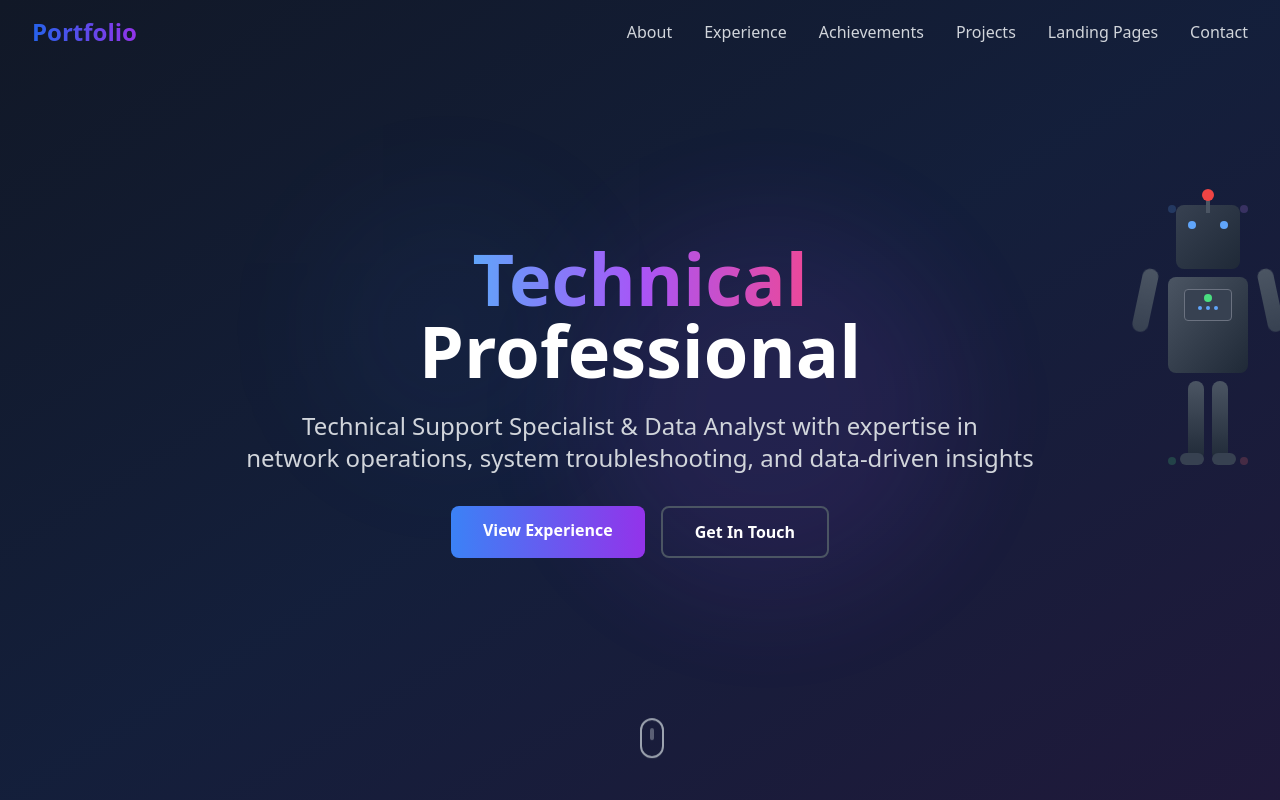
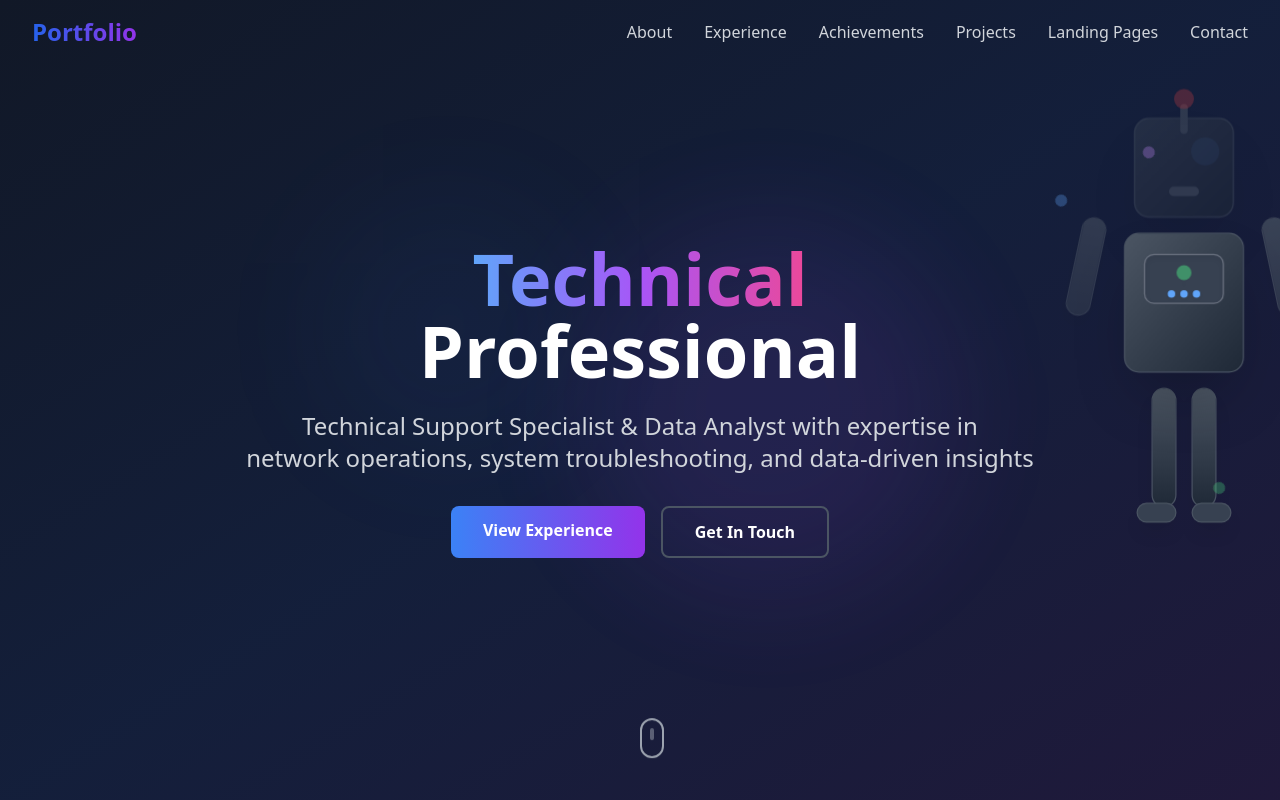
Before and after one commit to ValentinaAkpan/Valentina-portfolio, a React (Vite) app: page / in a window 1280 px wide. Shown: the top 800 px of the page. Built offline with nearby package versions, Linux system fonts and the light colour scheme.

Commit message:
Fix: Show robot on homepage
Ensure the animated robot is visible on the homepage.

```diff
--- a/src/components/Hero.tsx
+++ b/src/components/Hero.tsx
@@ -1,4 +1,3 @@
-
 const Hero = () => {
   return (
     <section className="min-h-screen flex items-center justify-center relative overflow-hidden">
@@ -9,57 +8,59 @@ const Hero = () => {
         <div className="absolute bottom-1/4 right-1/4 w-96 h-96 bg-purple-500/10 rounded-full blur-3xl animate-pulse delay-1000"></div>
       </div>
 
-      {/* Animated Robot */}
-      <div className="absolute right-8 top-1/2 transform -translate-y-1/2 hidden lg:block">
+      {/* Animated Robot - Made larger and more visible */}
+      <div className="absolute right-4 md:right-12 top-1/2 transform -translate-y-1/2 z-20">
         <div className="relative animate-bounce">
           {/* Robot Body */}
-          <div className="relative">
+          <div className="relative scale-150 md:scale-125">
             {/* Head */}
-            <div className="w-16 h-16 bg-gradient-to-br from-gray-700 to-gray-800 rounded-lg mx-auto mb-2 relative animate-pulse">
+            <div className="w-20 h-20 bg-gradient-to-br from-gray-700 to-gray-800 rounded-xl mx-auto mb-3 relative animate-pulse shadow-2xl border border-gray-600">
               {/* Eyes */}
-              <div className="absolute top-4 left-3 w-2 h-2 bg-blue-400 rounded-full animate-ping"></div>
-              <div className="absolute top-4 right-3 w-2 h-2 bg-blue-400 rounded-full animate-ping delay-500"></div>
+              <div className="absolute top-5 left-4 w-3 h-3 bg-blue-400 rounded-full animate-ping shadow-lg"></div>
+              <div className="absolute top-5 right-4 w-3 h-3 bg-blue-400 rounded-full animate-ping delay-500 shadow-lg"></div>
               {/* Antenna */}
-              <div className="absolute -top-2 left-1/2 transform -translate-x-1/2 w-1 h-4 bg-gray-600"></div>
-              <div className="absolute -top-4 left-1/2 transform -translate-x-1/2 w-3 h-3 bg-red-500 rounded-full animate-pulse"></div>
+              <div className="absolute -top-3 left-1/2 transform -translate-x-1/2 w-1.5 h-6 bg-gray-600 rounded-full"></div>
+              <div className="absolute -top-6 left-1/2 transform -translate-x-1/2 w-4 h-4 bg-red-500 rounded-full animate-pulse shadow-lg"></div>
+              {/* Mouth */}
+              <div className="absolute bottom-4 left-1/2 transform -translate-x-1/2 w-6 h-2 bg-gray-600 rounded-full"></div>
             </div>
 
             {/* Body */}
-            <div className="w-20 h-24 bg-gradient-to-br from-gray-600 to-gray-800 rounded-lg mx-auto relative">
+            <div className="w-24 h-28 bg-gradient-to-br from-gray-600 to-gray-800 rounded-xl mx-auto relative shadow-2xl border border-gray-600">
               {/* Chest Panel */}
-              <div className="absolute top-3 left-1/2 transform -translate-x-1/2 w-12 h-8 bg-gray-700 rounded border border-gray-500">
-                <div className="w-2 h-2 bg-green-400 rounded-full mx-auto mt-1 animate-pulse"></div>
-                <div className="flex justify-center space-x-1 mt-1">
-                  <div className="w-1 h-1 bg-blue-400 rounded-full"></div>
-                  <div className="w-1 h-1 bg-blue-400 rounded-full"></div>
-                  <div className="w-1 h-1 bg-blue-400 rounded-full"></div>
+              <div className="absolute top-4 left-1/2 transform -translate-x-1/2 w-16 h-10 bg-gray-700 rounded-lg border border-gray-500 shadow-inner">
+                <div className="w-3 h-3 bg-green-400 rounded-full mx-auto mt-2 animate-pulse shadow-lg"></div>
+                <div className="flex justify-center space-x-1 mt-2">
+                  <div className="w-1.5 h-1.5 bg-blue-400 rounded-full shadow-sm"></div>
+                  <div className="w-1.5 h-1.5 bg-blue-400 rounded-full shadow-sm"></div>
+                  <div className="w-1.5 h-1.5 bg-blue-400 rounded-full shadow-sm"></div>
                 </div>
               </div>
             </div>
 
             {/* Arms */}
-            <div className="absolute top-16 -left-6 w-4 h-16 bg-gradient-to-b from-gray-600 to-gray-700 rounded-full animate-pulse transform origin-top rotate-12"></div>
-            <div className="absolute top-16 -right-6 w-4 h-16 bg-gradient-to-b from-gray-600 to-gray-700 rounded-full animate-pulse transform origin-top -rotate-12 delay-300"></div>
+            <div className="absolute top-20 -left-8 w-5 h-20 bg-gradient-to-b from-gray-600 to-gray-700 rounded-full animate-pulse transform origin-top rotate-12 shadow-lg border border-gray-600"></div>
+            <div className="absolute top-20 -right-8 w-5 h-20 bg-gradient-to-b from-gray-600 to-gray-700 rounded-full animate-pulse transform origin-top -rotate-12 delay-300 shadow-lg border border-gray-600"></div>
 
             {/* Legs */}
-            <div className="flex justify-center space-x-2 mt-2">
-              <div className="w-4 h-20 bg-gradient-to-b from-gray-600 to-gray-800 rounded-full"></div>
-              <div className="w-4 h-20 bg-gradient-to-b from-gray-600 to-gray-800 rounded-full"></div>
+            <div className="flex justify-center space-x-3 mt-3">
+              <div className="w-5 h-24 bg-gradient-to-b from-gray-600 to-gray-800 rounded-full shadow-lg border border-gray-600"></div>
+              <div className="w-5 h-24 bg-gradient-to-b from-gray-600 to-gray-800 rounded-full shadow-lg border border-gray-600"></div>
             </div>
 
             {/* Feet */}
-            <div className="flex justify-center space-x-2 -mt-2">
-              <div className="w-6 h-3 bg-gray-700 rounded-full"></div>
-              <div className="w-6 h-3 bg-gray-700 rounded-full"></div>
+            <div className="flex justify-center space-x-3 -mt-1">
+              <div className="w-8 h-4 bg-gray-700 rounded-full shadow-lg border border-gray-600"></div>
+              <div className="w-8 h-4 bg-gray-700 rounded-full shadow-lg border border-gray-600"></div>
             </div>
           </div>
 
           {/* Floating Animation Effect */}
-          <div className="absolute inset-0 animate-spin opacity-20">
-            <div className="absolute top-0 left-0 w-2 h-2 bg-blue-400 rounded-full"></div>
-            <div className="absolute top-0 right-0 w-2 h-2 bg-purple-400 rounded-full"></div>
-            <div className="absolute bottom-0 left-0 w-2 h-2 bg-green-400 rounded-full"></div>
-            <div className="absolute bottom-0 right-0 w-2 h-2 bg-red-400 rounded-full"></div>
+          <div className="absolute inset-0 animate-spin opacity-30">
+            <div className="absolute -top-2 -left-2 w-3 h-3 bg-blue-400 rounded-full shadow-lg"></div>
+            <div className="absolute -top-2 -right-2 w-3 h-3 bg-purple-400 rounded-full shadow-lg"></div>
+            <div className="absolute -bottom-2 -left-2 w-3 h-3 bg-green-400 rounded-full shadow-lg"></div>
+            <div className="absolute -bottom-2 -right-2 w-3 h-3 bg-red-400 rounded-full shadow-lg"></div>
           </div>
         </div>
       </div>
```
